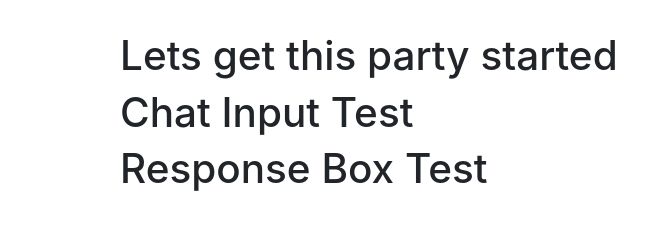
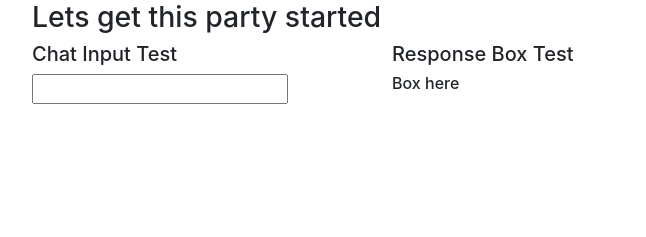
Before and after one commit to ytrevor81/ElectronPractice, an Electron app: page src/renderer/index.html in a window 800 px wide. Shown: the whole page, without its empty margins (20-666 px from the left). Drawn offline with Linux system fonts and the light colour scheme.

Commit message:
styling practice

```diff
--- a/src/renderer/components/ChatInput.js
+++ b/src/renderer/components/ChatInput.js
@@ -11,8 +11,9 @@ class ChatInput extends HTMLElement {
 
     render() {
       this.innerHTML = `
-        <div>
-          <h1>Chat Input Test</h1>
+        <div class="chat-input">
+          <h5>Chat Input Test</h5>
+          <input></input>
         </div>
       `;
     }
--- a/src/renderer/components/ResponseBox.js
+++ b/src/renderer/components/ResponseBox.js
@@ -11,8 +11,9 @@ class ResponseBox extends HTMLElement {
 
     render() {
       this.innerHTML = `
-        <div>
-          <h1>Response Box Test</h1>
+        <div class= "response-box">
+          <h5>Response Box Test</h5>
+          <h6>Box here</h6>
         </div>
       `;
     }
--- a/src/renderer/index.html
+++ b/src/renderer/index.html
@@ -8,11 +8,15 @@
       <link rel="stylesheet" href="styles/main.css" />
   </head>
   <body>
-      <div class="container">
-          <h1>Lets get this party started</h1>
+      <div class="container mx-auto">
+        <h2>Lets get this party started</h2>
 
-          <chat-input></chat-input>
-          <response-box></response-box>
+        <!-- Input components -->
+
+        <div class="row">
+            <chat-input class="col-lg-6 col-md-6"></chat-input>
+            <response-box class="col-lg-6 col-md-6"></response-box>
+        </div>
       </div>
 
       <script type="module" src="renderer.js"></script>
--- /dev/null
+++ b/src/renderer/styles/ChatInput.scss
@@ -0,0 +1,6 @@
+// .chat-input {
+//     display: flex;
+//     justify-content: center;
+//     align-items: center;
+//     flex: 1;
+// }
--- /dev/null
+++ b/src/renderer/styles/ResponseBox.scss
@@ -0,0 +1,6 @@
+// .response-box {
+//     display: flex;
+//     justify-content: center;
+//     align-items: center;
+//     flex: 1;
+// }
--- a/src/renderer/styles/body.scss
+++ /dev/null
@@ -1,15 +0,0 @@
-//Test colors
-$primary: #1d1d1d;
-$secondary: #ff5722;
-
-//Test vars
-$font-stack: -apple-system, BlinkMacSystemFont, 'Segoe UI', Roboto, Helvetica, Arial, sans-serif;
-$container-max-width: 38rem;
-$container-padding: 2rem;
-
-body {
-    font-family: $font-stack;
-    margin: auto;
-    max-width: $container-max-width;
-    padding: $container-padding;
-}
--- a/src/renderer/styles/component.scss
+++ /dev/null
@@ -1,7 +0,0 @@
-//Test script
-$h1-size: 2.53rem;
-
-
-h1 {
-    font-size: $h1-size;
-}
--- a/src/renderer/styles/main.scss
+++ b/src/renderer/styles/main.scss
@@ -1,4 +1,22 @@
 @import '../../../node_modules/bootstrap/scss/bootstrap';
 
-@import 'component';
-@import 'body';
+@import 'ChatInput';
+@import 'ResponseBox';
+
+//Test colors
+$primary: #1d1d1d;
+$secondary: #ff5722;
+
+html {scroll-behavior: smooth }
+
+body {
+    min-height: 100vh;
+    margin: 0;
+    font-family: -apple-system, BlinkMacSystemFont, 'Segoe UI', Roboto, Helvetica, Arial, sans-serif;
+  }
+
+.input-container {
+    display: flex;
+    justify-content: center;
+    align-items: center;
+}
```
Also changed, not shown: src/renderer/styles/main.css, 1 other file.
